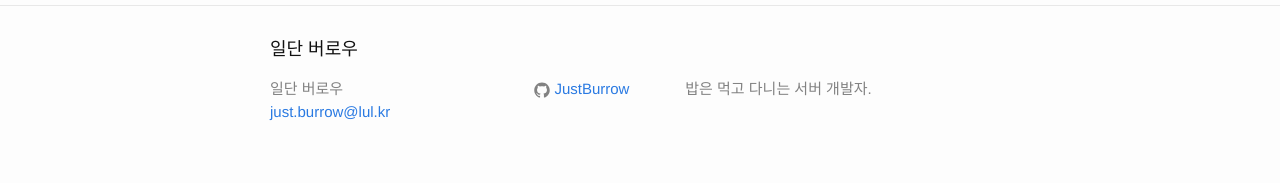
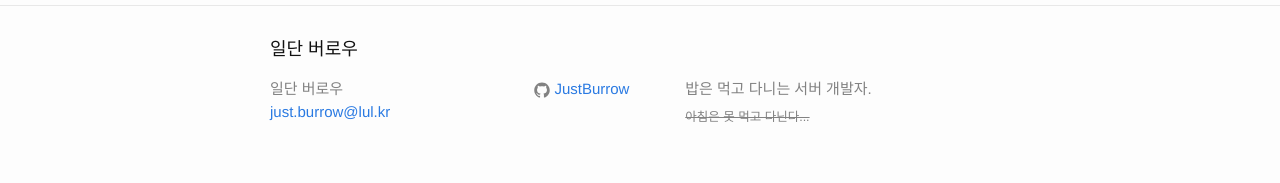
Before and after one commit to JustBurrow/JustBurrow.github.io, a Jekyll site: the page built from index.html, in a window 1280 px wide. Shown: the part 1911-2094 px from the top of the page. Built offline with Jekyll 4.4.1, drawn with Linux system fonts in a browser that asks for light colours.

Commit message:
(EDIT) 소개 변경.

```diff
--- a/_config.yml
+++ b/_config.yml
@@ -1,7 +1,7 @@
 # Site settings
 title: 일단 버로우
 email: just.burrow@lul.kr
-description: 밥은 먹고 다니는 서버 개발자.
+description: 밥은 먹고 다니는 서버 개발자.<br/><sub><strike>아침은 못 먹고 다닌다...</strike></sub>
 baseurl: "" # the subpath of your site, e.g. /blog/
 url: "" # the base hostname & protocol for your site
 github_username: JustBurrow
```
